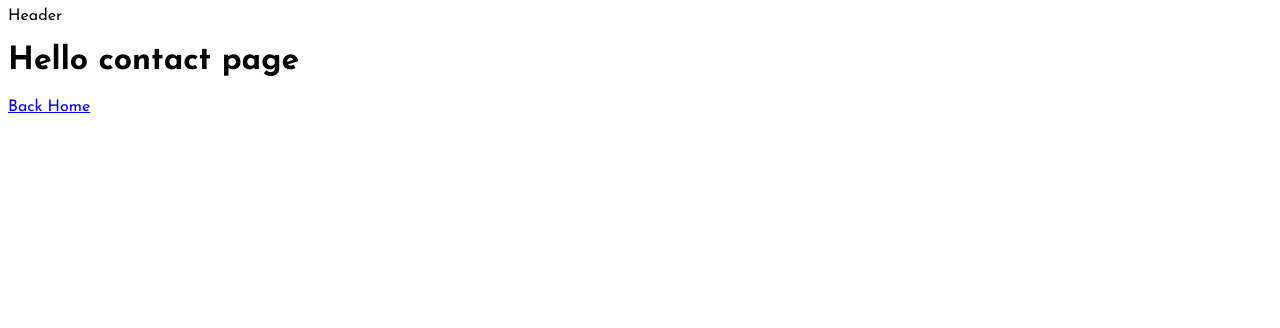
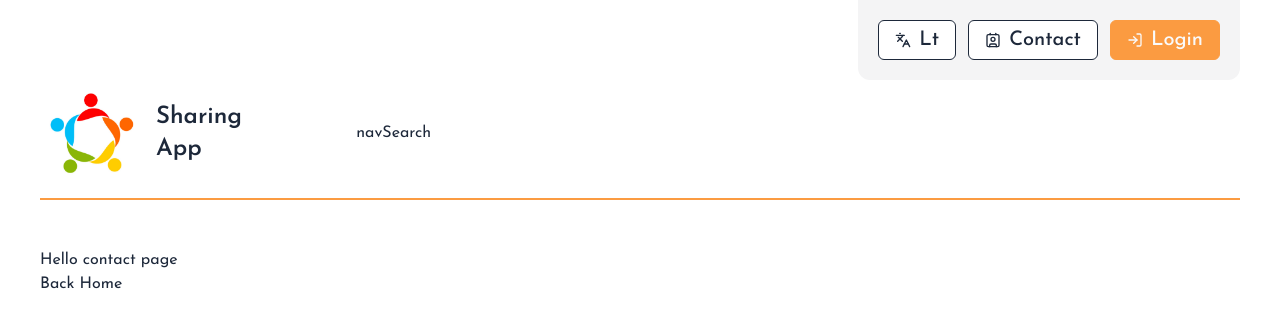
Before and after one commit to rimapaulione/sharing-project, a Next.js app: page /en/contact in a window 1280 px wide. Shown: the top 328 px of the page. Built offline with nearby package versions, Linux system fonts and the light colour scheme.

Commit message:
add navigation

```diff
--- a/messages/en.json
+++ b/messages/en.json
@@ -7,8 +7,12 @@
     "title": "Hello contact page",
     "home": "Back Home"
   },
-  "meta-home": {
-    "title": "Give away",
+  "MetaHome": {
+    "title": "Sharing App",
     "welcome": "Welcome"
+  },
+  "LogoComponent": {
+    "alt": "Sharing App Logo",
+    "name": "Sharing App"
   }
 }
--- a/messages/lt.json
+++ b/messages/lt.json
@@ -7,8 +7,12 @@
     "title": "Labas susisiek puslapis",
     "home": "grizti namo"
   },
-  "meta-home": {
+  "MetaHome": {
     "title": "Atiduok",
     "welcome": "Sveiki"
+  },
+  "LogoComponent": {
+    "alt": "Pasidalink Logotipas",
+    "name": "Pasidalink"
   }
 }
--- a/src/app/[locale]/layout.tsx
+++ b/src/app/[locale]/layout.tsx
@@ -4,6 +4,8 @@ import { notFound } from "next/navigation";
 import { Locale, routing } from "@/i18n/routing";
 import { Header } from "@/components/Header";
 import { Josefin_Sans } from "next/font/google";
+import "./globals.css";
+
 const josefin = Josefin_Sans({
   subsets: ["latin"],
   display: "swap",
@@ -15,7 +17,7 @@ export async function generateMetadata({
   params: { locale: string };
 }) {
   const { locale } = await params;
-  const t = await getTranslations({ locale, namespace: "meta-home" });
+  const t = await getTranslations({ locale, namespace: "MetaHome" });
 
   return {
     title: {
@@ -44,12 +46,12 @@ export default async function LocaleLayout({
   return (
     <html lang={locale}>
       <body
-        className={`${josefin.className} antialiased bg-background text-background-foreground min-h-screen flex flex-col relative `}
+        className={`${josefin.className} antialiased bg-background text-background-foreground min-h-screen flex flex-col relative mx-auto px-10 sm:mx-15 md:max-w-7xl`}
       >
         <NextIntlClientProvider messages={messages}>
           <Header />
-          <div className="flex-1 px-8 py-12 grid">
-            <main className="max-w-7xl mx-auto w-full">{children}</main>
+          <div className="flex-1 py-12 grid">
+            <main className="max-w-7xl mx-auto w-full ">{children}</main>
           </div>
         </NextIntlClientProvider>
       </body>
--- a/src/components/Header.tsx
+++ b/src/components/Header.tsx
@@ -1,3 +1,19 @@
+import { Logo } from "@/components/Logo";
+import { Navigation } from "@/components/Navigation";
+
 export function Header() {
-  return <div>Header</div>;
+  return (
+    <header className="border-b-2 border-accent  pb-5 ">
+      <div className="flex-col max-w-7xl  gap-2 grid justify-items-stretch ">
+        <div className="justify-self-end">
+          <Navigation />
+        </div>
+
+        <div className="flex items-center gap-32 ">
+          <Logo />
+          <div className="shrink w-full">navSearch</div>
+        </div>
+      </div>
+    </header>
+  );
 }
--- /dev/null
+++ b/src/components/Logo.tsx
@@ -0,0 +1,16 @@
+import Image from "next/image";
+import Link from "next/link";
+import logo from "@/../public/Logo.jpg";
+import { useTranslations } from "next-intl";
+
+export function Logo() {
+  const t = useTranslations("LogoComponent");
+  return (
+    <Link href="/" className="flex items-center gap-4 ">
+      <Image src={logo} height="100" quality={100} width="100" alt={t("alt")} />
+      <span className="hidden sm:block text-2xl font-semibold text-foreground">
+        {t("name")}
+      </span>
+    </Link>
+  );
+}
--- /dev/null
+++ b/src/components/NavButton.tsx
@@ -0,0 +1,31 @@
+import Link from "next/link";
+import { LucideIcon } from "lucide-react";
+import { Button } from "@/components/ui/button";
+
+type Props = {
+  icon: LucideIcon;
+  label: string;
+  href?: string;
+};
+
+export function NavButton({ icon: Icon, label, href }: Props) {
+  return (
+    <Button
+      variant={label === "Login" || label === "Logout" ? "default" : "outline"}
+      aria-label={label}
+      title={label}
+      asChild
+    >
+      {href ? (
+        <Link href={href}>
+          <Icon />{" "}
+          <span className="hidden sm:block sm:text-sm md:text-base lg:text-xl">
+            {label}
+          </span>
+        </Link>
+      ) : (
+        <Icon />
+      )}
+    </Button>
+  );
+}
--- /dev/null
+++ b/src/components/Navigation.tsx
@@ -0,0 +1,36 @@
+import { Languages, Contact, LogIn, LogOut } from "lucide-react";
+import { NavButton } from "@/components/NavButton";
+
+export function Navigation() {
+  const session = false;
+
+  return (
+    <nav className=" bg-muted w-fit p-5 rounded-b-xl mx-">
+      <ul className="flex gap-3 items-center justify-center">
+        <li>
+          <NavButton href="/about" label="Lt" icon={Languages} />
+        </li>
+        <li>
+          <NavButton href="/contact" label="Contact" icon={Contact} />
+        </li>
+
+        {session ? (
+          <li>
+            {/* <img
+                    src="/Logo.jpg"
+                    className="h-4 rounded-full"
+                    alt="name"
+                    referrerPolicy="no-referrer"
+                  />
+             */}
+            <NavButton href="/login" label="Logout" icon={LogOut} />
+          </li>
+        ) : (
+          <li>
+            <NavButton href="/login" label="Login" icon={LogIn} />
+          </li>
+        )}
+      </ul>
+    </nav>
+  );
+}
```
Also changed, not shown: public/Logo.jpg (added).
